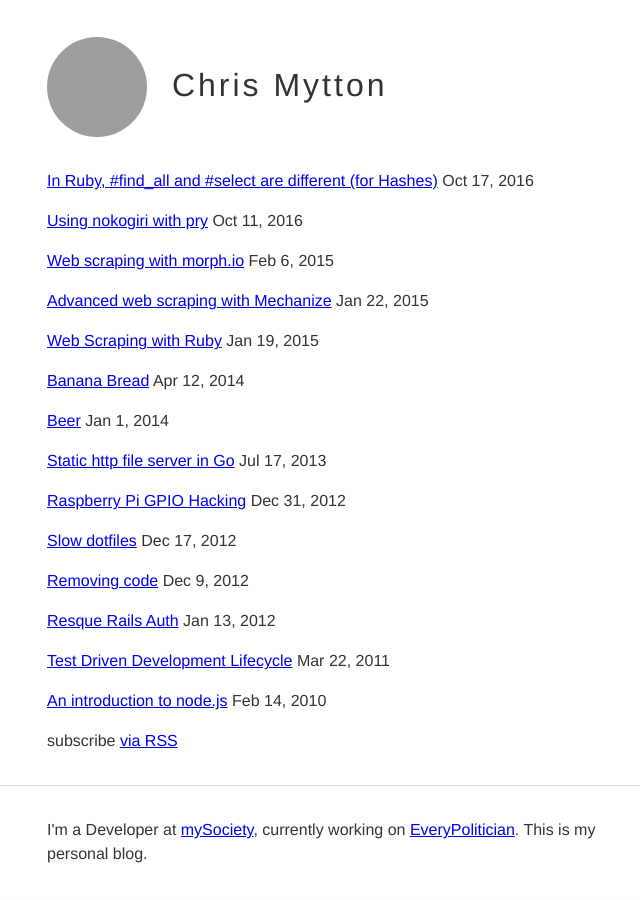
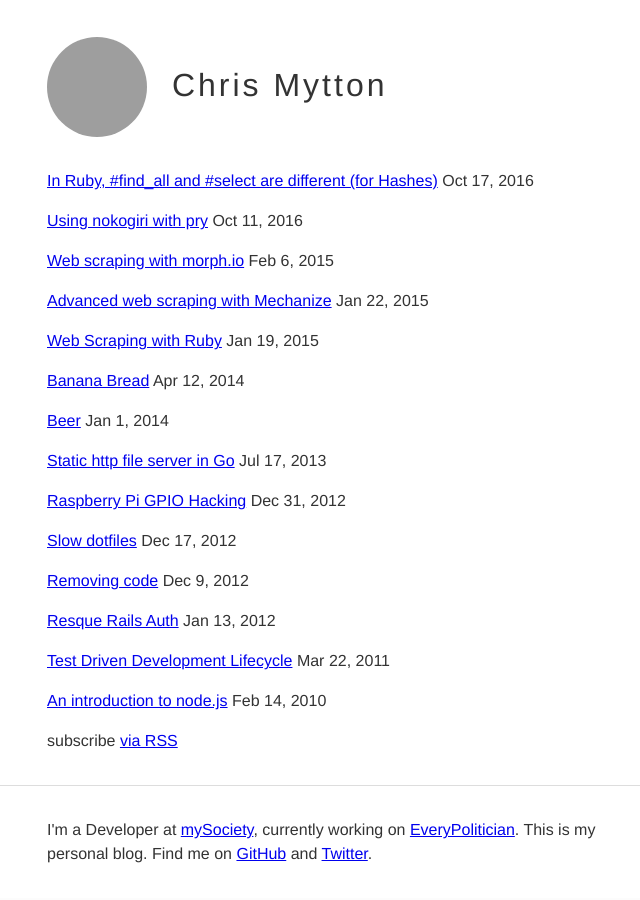
Before and after one commit to chrismytton/chrismytton.github.io, a Jekyll site: the page built from index.html, in a window 1280 px wide, cut to the strip 0-900 px from the top of the page. Shown: the whole strip, without its empty margins (293-933 px from the left). Built offline with Jekyll 4.4.1, drawn with Linux system fonts in a browser that asks for light colours; grey boxes are pictures that could not be loaded.

Commit message:
Expand footer copy

```diff
--- a/_includes/footer.html
+++ b/_includes/footer.html
@@ -1,6 +1,9 @@
 <footer class="container site-footer">
-  <p>I'm a Developer at <a href="https://www.mysociety.org/">mySociety</a>, currently working on <a href="http://everypolitician.org/">EveryPolitician</a>. This is my personal blog.</p>
-
+  <p>
+  I'm a Developer at <a href="https://www.mysociety.org/">mySociety</a>, currently working on <a href="http://everypolitician.org/">EveryPolitician</a>.
+  This is my personal blog.
+  Find me on <a rel="me" href="https://github.com/chrismytton">GitHub</a> and <a ref="me" href="https://twitter.com/chrismytton">Twitter</a>.
+  </p>
 </footer>
 
 {% include ga.html %}
```
